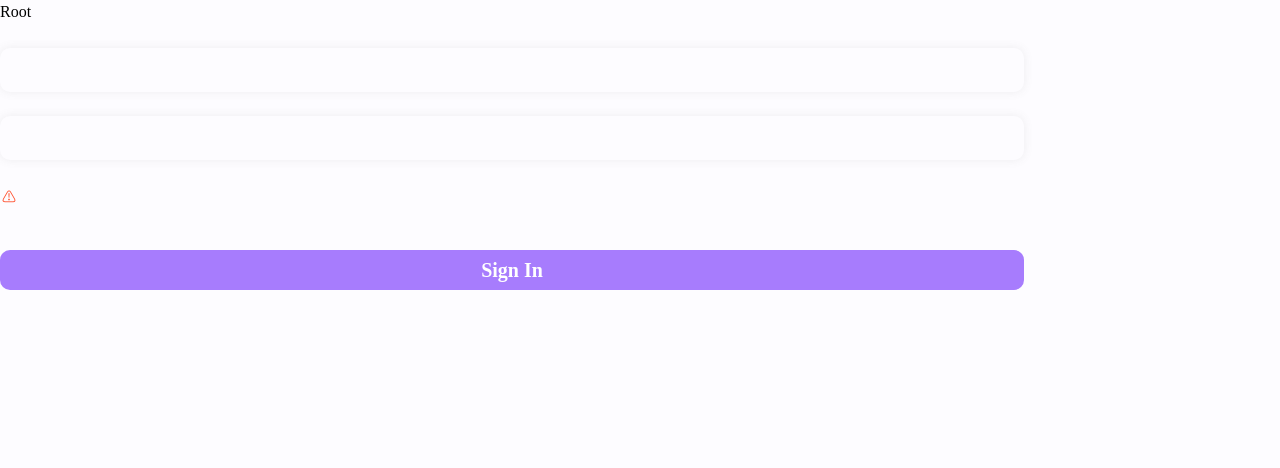
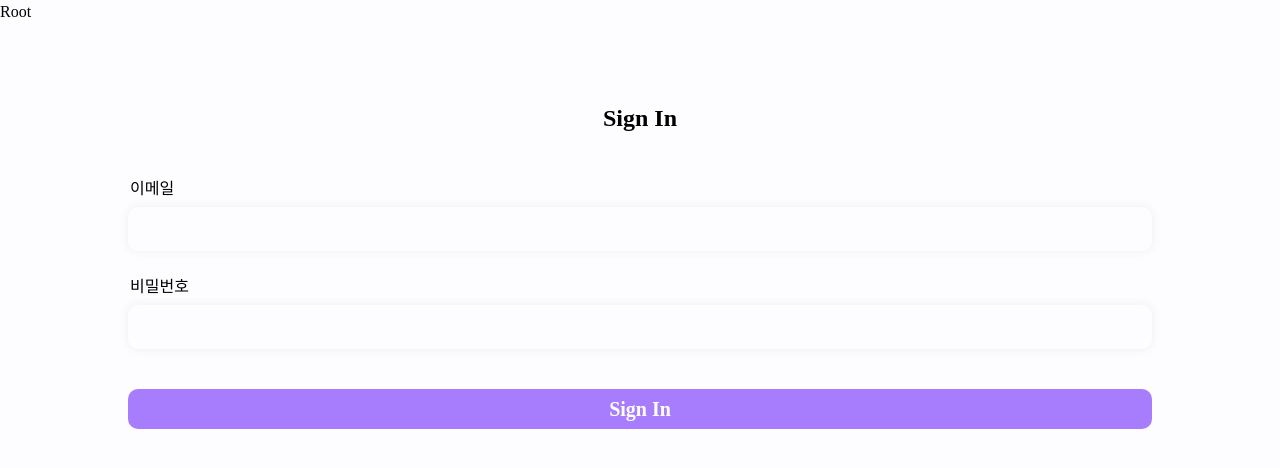
Before and after one commit to young-st511/wanted-pre-onboarding-frontend, a React (Create React App) app: page /signin in a window 1280 px wide. Shown: the top 468 px of the page. Built offline with nearby package versions, Linux system fonts and the light colour scheme; a web font is replaced by a local one.

Commit message:
💄 style(SignIn): Style SignInForm

```diff
--- a/src/features/auth/components/SignInForm.tsx
+++ b/src/features/auth/components/SignInForm.tsx
@@ -1,4 +1,4 @@
-import { useState } from "react";
+import { FormEventHandler, useState } from "react";
 import * as S from "../../../components/styles/FormStyle";
 import { useAuth } from "../hooks/useAuth";
 import { useNavigate } from "react-router-dom";
@@ -8,7 +8,9 @@ function SignInForm() {
   const [password, setPassword] = useState("");
   const navigate = useNavigate();
   const { signIn, signInError } = useAuth();
-  const handleSubmit = async () => {
+  const handleSubmit: FormEventHandler = async (e) => {
+    e.preventDefault();
+
     const isSuccess = await signIn({ email, password });
 
     if (isSuccess) {
@@ -17,23 +19,36 @@ function SignInForm() {
   };
 
   return (
+    <S.Box>
+      <S.Title>Sign In</S.Title>
       <S.Form onSubmit={handleSubmit}>
+        <S.Label isError={!!signInError}>
+          <S.LabelTitle>이메일</S.LabelTitle>
           <S.Input
             value={email}
             data-testid="email-input"
             onChange={({ currentTarget }) => setEmail(currentTarget.value)}
+            required
           />
+        </S.Label>
+        <S.Label isError={!!signInError}>
+          <S.LabelTitle>비밀번호</S.LabelTitle>
           <S.Input
             value={password}
+            type="password"
             data-testid="password-input"
             onChange={({ currentTarget }) => setPassword(currentTarget.value)}
+            required
           />
-      <S.Error>{signInError}</S.Error>
+        </S.Label>
+
+        {signInError ? <S.Error>{signInError}</S.Error> : null}
 
         <S.SubmitButton type="submit" data-testid="signin-button">
           Sign In
         </S.SubmitButton>
       </S.Form>
+    </S.Box>
   );
 }
 
```
Lines whose indentation alone changed are shown as unchanged.
